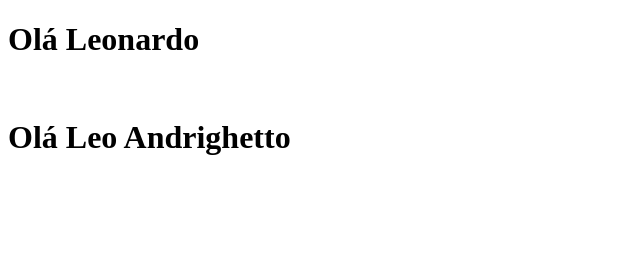
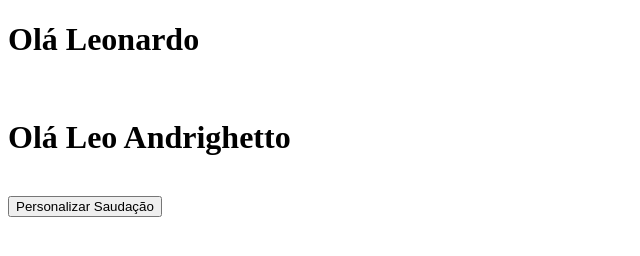
Before and after one commit to leoandrighetto/JAVASCRIPT, a plain HTML site: page ResumoJS.html in a window 1280 px wide. Shown: the whole page, without its empty margins (0-640 px from the left). Drawn offline with Linux system fonts and the light colour scheme.

Commit message:
Update ResumoJS.html

```diff
--- a/ResumoJS.html
+++ b/ResumoJS.html
@@ -8,6 +8,8 @@
 <body>
     <h1 id="Variavel_1"></h1><br>
     <h1 id="Variavel_2"></h1><br>
+
+    <button onClick="mudar_nome()"> Personalizar Saudação</button>
 
     <script>
 
@@ -22,6 +24,11 @@
 
                 document.getElementById("Variavel_2").textContent = "Olá " + variavel
 
+        //declarando função
+        function mudar_nome(){
+                document.getElementById('mensagem_saudacao').textContent = "Olá, Leonardo"}
+
+
 
     </script>
 </body>
```
